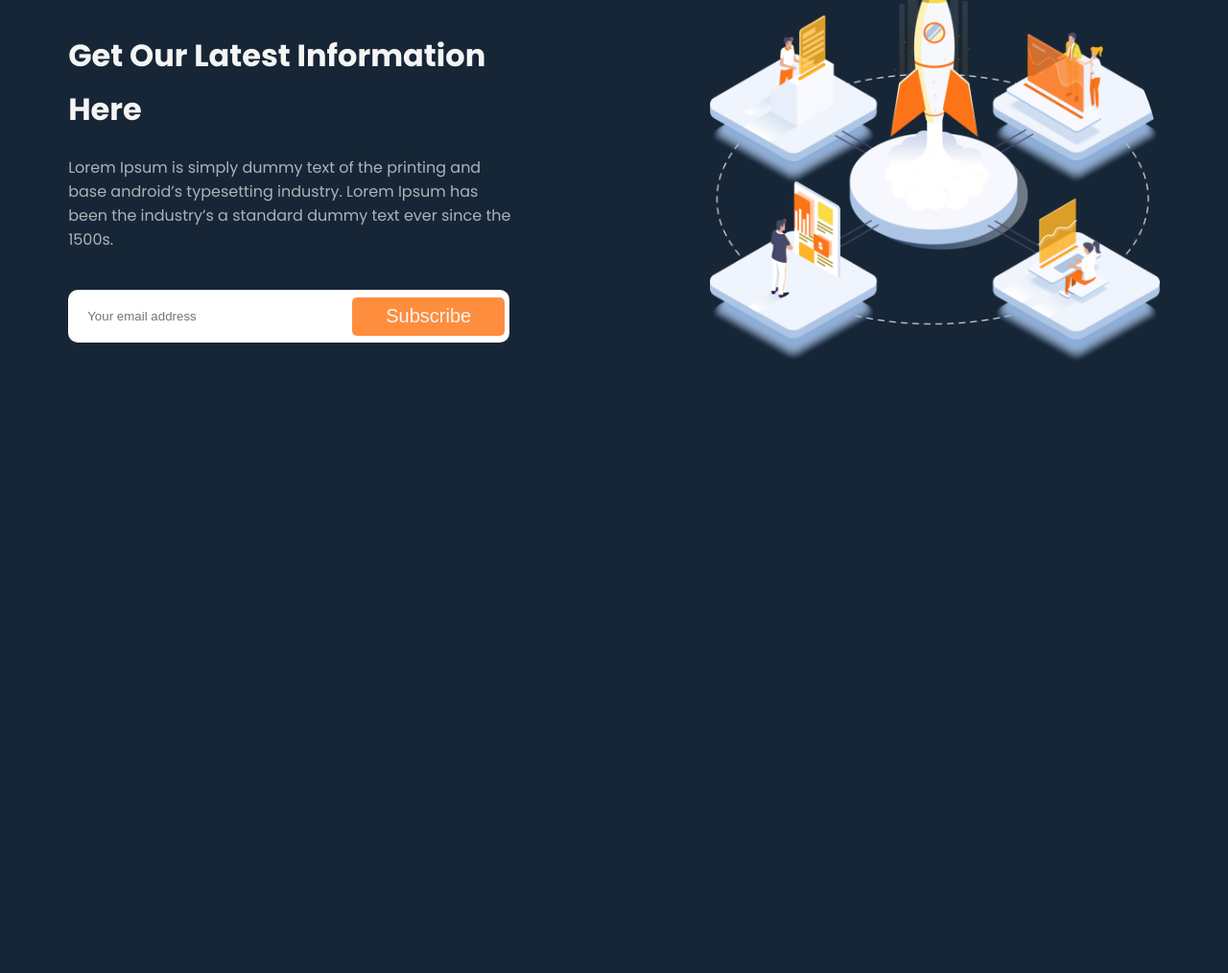
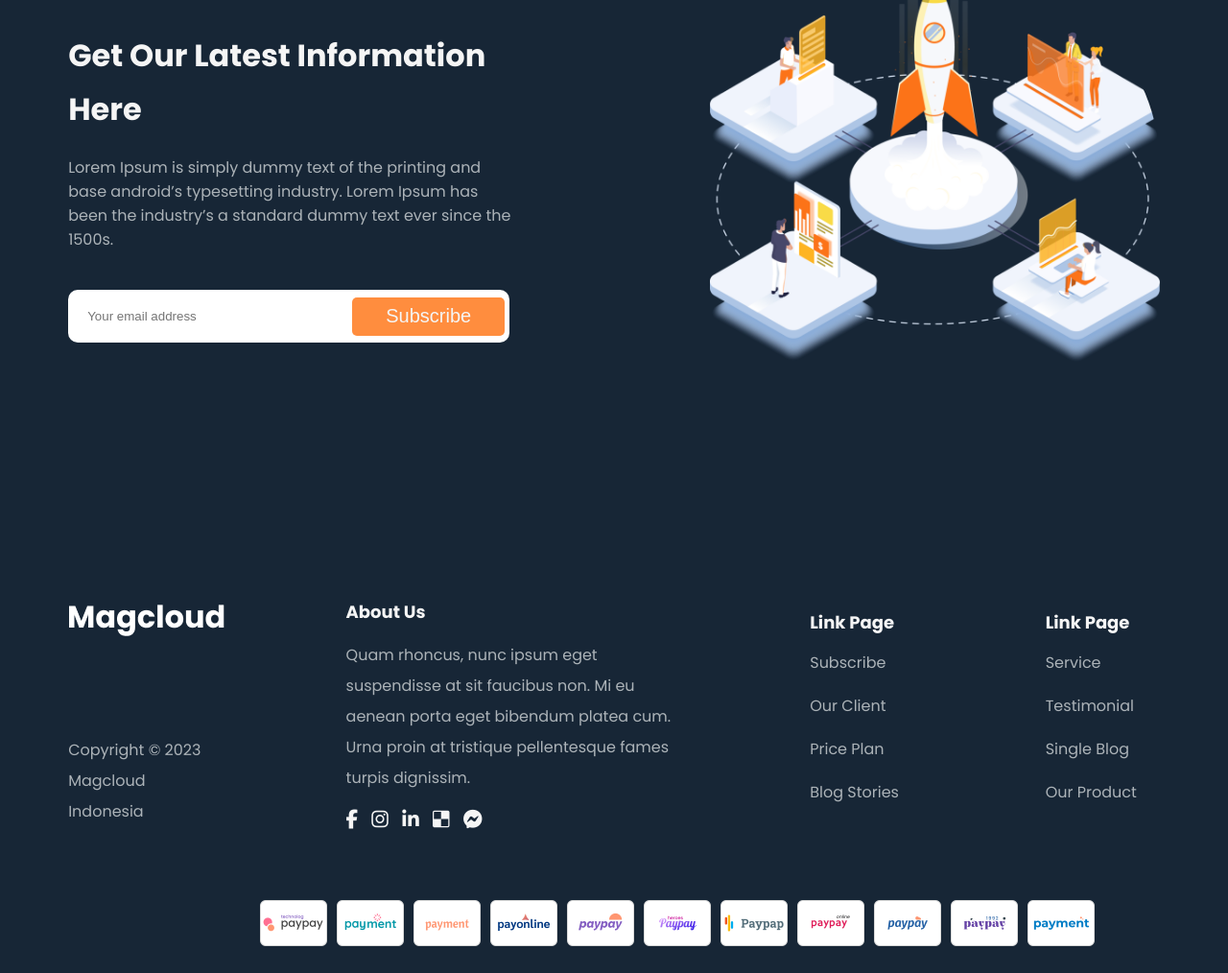
Before and after one commit to agrabio134/seleste-2-html-css, a plain HTML site: page index.html in a window 1280 px wide. Shown: the part 5814-6828 px from the top of the page at 96% size. Before the commit the page ends 6382 px from the top, so only its background shows below. Drawn offline with nearby package versions, Linux system fonts and the light colour scheme.

Commit message:
add footer

```diff
--- a/assets/style/style.css
+++ b/assets/style/style.css
@@ -602,3 +602,89 @@ header {
     object-fit: cover;
     border-radius: 5px 200px 5px 5px;
 }
+
+/* Footer styles */
+.footer-main-container {
+    display: flex;
+    justify-content: space-between;
+    padding: 40px 0;
+    align-items: center;
+  }
+
+
+  .footer-container {
+    width: 15%; /* Reduced width for other containers */
+    padding: 0 5%;
+}
+
+.footer-container:nth-child(2) {
+    width: 45%; /* Increased width for the second container */
+}
+.footer-container:nth-child(1) {
+    width: 20%; /* Increased width for the second container */
+
+    margin-top: 30px; /* Adjust the margin as needed */
+    display: flex;
+    flex-direction: column;
+    gap: 80px;
+
+}
+
+
+
+  .footer-container h2 {
+    color: var(--secondary-color);
+    font-size: 18px;
+    margin-bottom: 15px;
+  }
+
+  .footer-container p {
+    color: var(--tertiary-color);
+    font-size: 16;
+    line-height: 32px;
+  }
+
+  .social-media-icon {
+    margin-top: 15px;
+  }
+
+  .social-media-icon i {
+    margin-right: 10px;
+    font-size: 20px;
+    color: var(--secondary-color);
+  }
+
+  .footer-container ul {
+    list-style: none;
+    padding: 0;
+  }
+
+  .footer-container ul li {
+    margin-bottom: 20px;
+  }
+
+  .footer-container ul li a {
+    color: var(--tertiary-color);
+    text-decoration: none;
+  }
+
+  .footer-container ul li a:hover {
+    color: var(--hover-color);
+  }
+
+  .footer-bottom {
+    padding: 20px 5%;
+
+  }
+
+  .footer-bottom img {
+    margin-right: 10px;
+  }
+
+  .footer-bottom-container{
+    display: flex;
+    justify-content: space-between;
+    align-items: center;
+
+    margin: 0 200px;
+  }
--- a/index.html
+++ b/index.html
@@ -403,7 +403,8 @@
     <section class="email-subscription-banner">
         <div class="left-container">
             <h1>Get Our Latest Information Here</h1>
-            <p>Lorem Ipsum is simply dummy text of the printing and base android’s typesetting industry. Lorem Ipsum has been the industry’s a standard dummy text ever since the 1500s.</p>
+            <p>Lorem Ipsum is simply dummy text of the printing and base android’s typesetting industry. Lorem Ipsum has
+                been the industry’s a standard dummy text ever since the 1500s.</p>
             <div class="subscription-form">
                 <div class="input-container">
                     <input type="text" placeholder="Your email address">
@@ -417,6 +418,77 @@
         </div>
     </section>
 
+    <footer>
+        <!-- 4 column -->
+        <div class="footer-main-container">
+            <div class="footer-container">
+                <div class="footer-logo">
+                    <img src="./assets/images/magcloud_logo.png" alt="" srcset="">
+                </div>
+
+                <div class="copyright-text">
+                    <p>Copyright © 2023
+                        Magcloud Indonesia</p>
+                </div>
+            </div>
+            <div class="footer-container">
+                <h2>About Us</h2>
+                <p>Quam rhoncus, nunc ipsum eget suspendisse at sit faucibus non. Mi eu aenean porta eget bibendum
+                    platea cum. Urna proin at tristique pellentesque fames turpis dignissim.</p>
+                <div class="social-media-icon">
+                    <i class="fab fa-facebook-f"></i>
+                    <i class="fab fa-instagram"></i>
+                    <i class="fab fa-linkedin-in"></i>
+                    <i class="fa-brands fa-delicious"></i>
+                    <i class="fa-brands fa-facebook-messenger"></i>
+                </div>
+            </div>
+            <div class="footer-container">
+                <h2>Link Page</h2>
+                <ul>
+                    <li><a href="#">Subscribe</a></li>
+                    <li><a href="#">Our Client</a></li>
+                    <li><a href="#">Price Plan</a></li>
+                    <li><a href="#">Blog Stories</a></li>
+                </ul>
+            </div>
+            <div class="footer-container">
+                <h2>Link Page</h2>
+                <ul>
+                    <li><a href="#">Service</a></li>
+                    <li><a href="#">Testimonial</a></li>
+                    <li><a href="#">Single Blog</a></li>
+                    <li><a href="#">Our Product</a></li>
+                </ul>
+            </div>
+
+        </div>
+
+
+        <!-- Divider -->
+        <div class="divider"></div>
+        <!-- Footer Bottom -->
+        <div class="footer-bottom">
+            <div class="footer-bottom-container">
+                <img src="./assets/images/payment_1-pav03aip63xlpcxktus4buci153eum39pexstzhfk0.png" >
+                <img src="./assets/images/payment_2-pav03bgjcxyw0yw7od6qwc3ymiys2b701jlab9g1ds.png" >
+                <img src="./assets/images/payment_3-pav03cedjs06ckuuivldgtvf7wu5a0aqdo8rsjen7k.png" >
+                <img src="./assets/images/payment_4-pav03cedjs06ckuuivldgtvf7wu5a0aqdo8rsjen7k.png" >
+                <img src="./assets/images/payment_5-pav03dc7qm1go6thde001bmvtapihpegpsw99td91c.png" >
+                <img src="./assets/images/payment_6-pav03ea1xg2qzss47wemlteceokvpei71xjqr3buv4.png" >
+                <img src="./assets/images/payment_7-pav03f7w4a41beqr2et96b5t02g8x3lxe2788dagow.png" >
+                <img src="./assets/images/payment_8-pav03f7w4a41beqr2et96b5t02g8x3lxe2788dagow.png" >
+                <img src="./assets/images/payment_9-pav03g5qb45bn0pdwx7vqsx9lgbm4spnq6uppn92io.png" >
+                <img src="./assets/images/payment_10-pav03h3khy6lymo0rfmibaoq6u6zchte2bi76x7ocg.png" >
+                <img src="./assets/images/payment_11-pav03i1eos7wa8mnly14vsg6s82ck6x4eg5oo76a68 (1).png" >
+
+            </div>
+        </div>
+
+
+
+    </footer>
+
     <script src="./assets/script/slider.js"></script>
 
 
```
Also changed, not shown: assets/images/payment_1-pav03aip63xlpcxktus4buci153eum39pexstzhfk0.png (added), assets/images/payment_10-pav03h3khy6lymo0rfmibaoq6u6zchte2bi76x7ocg.png (added), assets/images/payment_11-pav03i1eos7wa8mnly14vsg6s82ck6x4eg5oo76a68.png (added), assets/images/payment_2-pav03bgjcxyw0yw7od6qwc3ymiys2b701jlab9g1ds.png (added), assets/images/payment_3-pav03cedjs06ckuuivldgtvf7wu5a0aqdo8rsjen7k.png (added), assets/images/payment_4-pav03cedjs06ckuuivldgtvf7wu5a0aqdo8rsjen7k.png (added), assets/images/payment_5-pav03dc7qm1go6thde001bmvtapihpegpsw99td91c.png (added), assets/images/payment_6-pav03ea1xg2qzss47wemlteceokvpei71xjqr3buv4.png (added), assets/images/payment_7-pav03f7w4a41beqr2et96b5t02g8x3lxe2788dagow.png (added), assets/images/payment_8-pav03f7w4a41beqr2et96b5t02g8x3lxe2788dagow.png (added), assets/images/payment_9-pav03g5qb45bn0pdwx7vqsx9lgbm4spnq6uppn92io.png (added).
